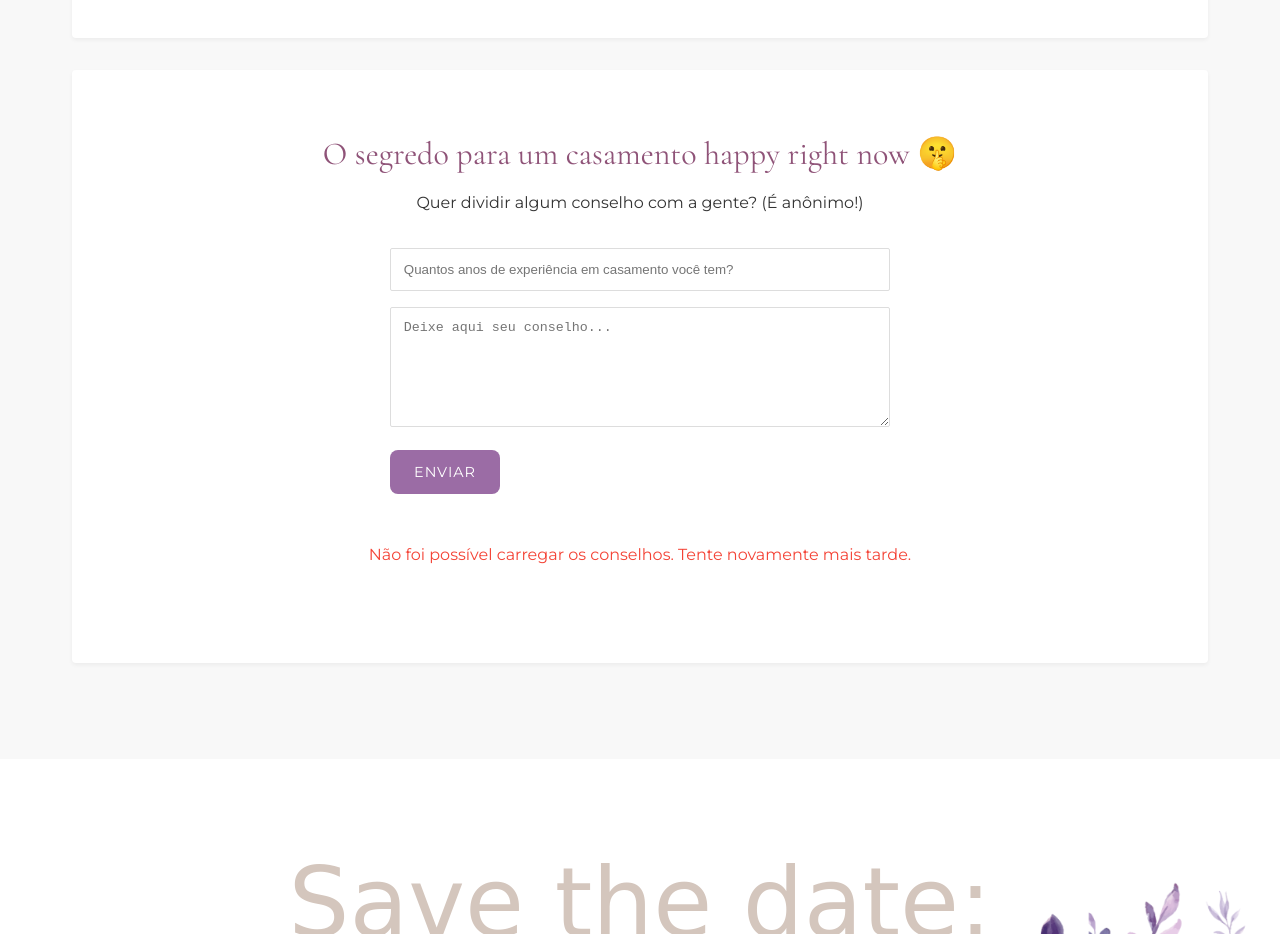
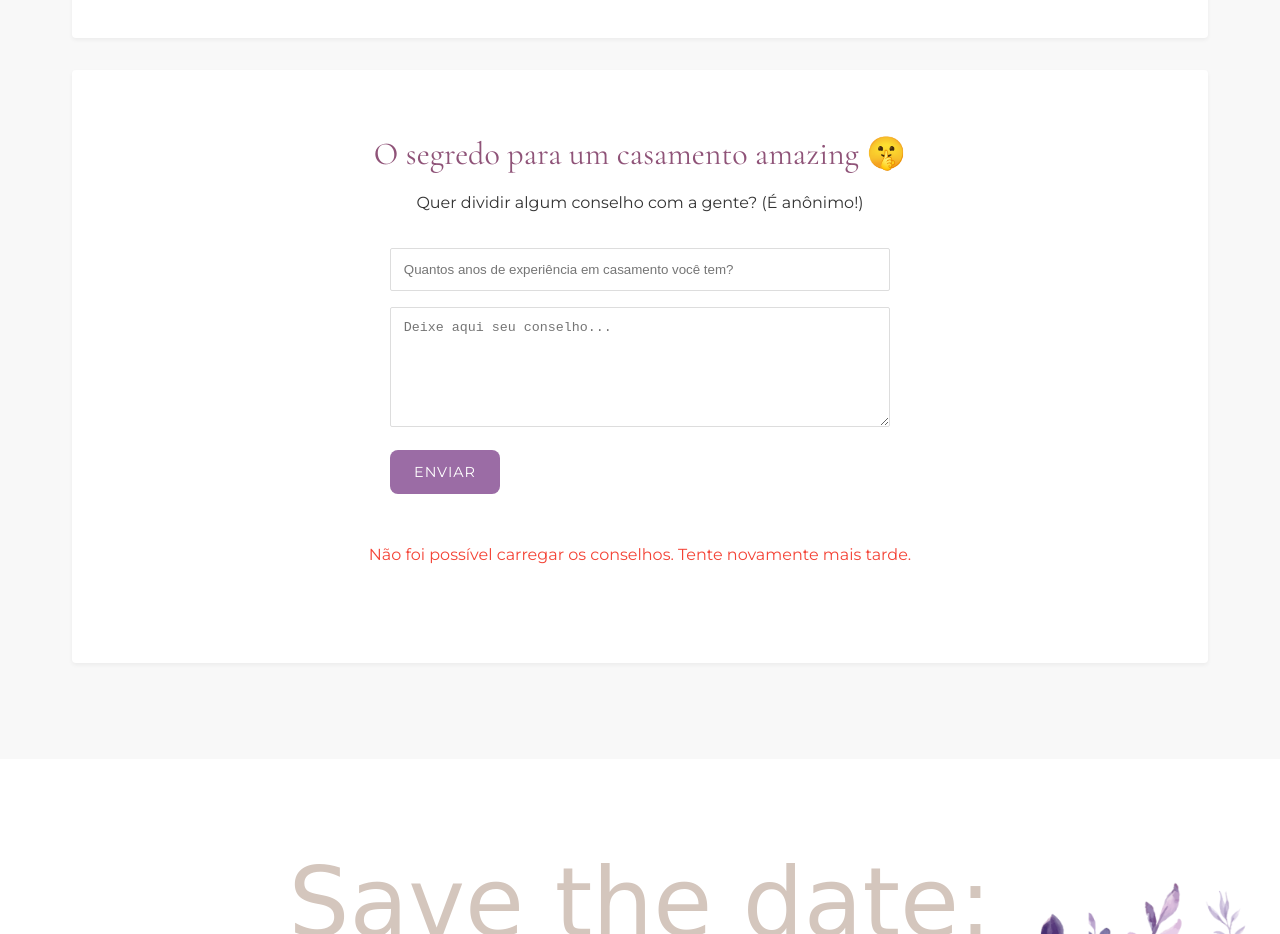
Before and after one commit to rakellbandeira/weddingWebApp, a website: page public/index.html in a window 1280 px wide. Shown: the part 2180-3114 px from the top of the page. Drawn offline with nearby package versions, Linux system fonts and the light colour scheme; no server answers; a web font is replaced by a local one.

Commit message:
change mongodb password

```diff
--- a/public/index.html
+++ b/public/index.html
@@ -203,7 +203,7 @@
 
                 <!-- Marriage Advice -->
                 <div class="activity-card">
-                    <h3>O segredo para um casamento happy right now &#129323;</h3>
+                    <h3>O segredo para um casamento amazing &#129323;</h3>
                     <p>Quer dividir algum conselho com a gente? (É anônimo!)</p>
                     <form id="adviceForm" class="advice-form">
                         <input type="number" name="yearsMarried" placeholder="Quantos anos de experiência em casamento você tem?"
```
